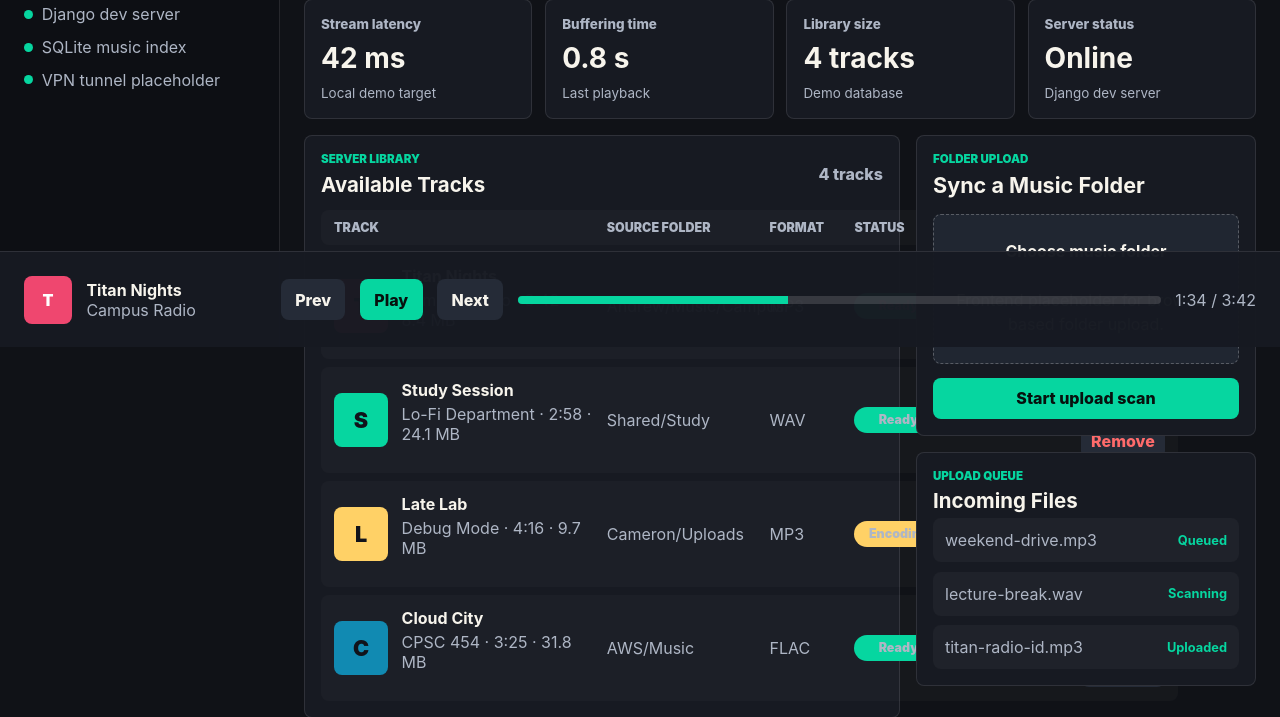
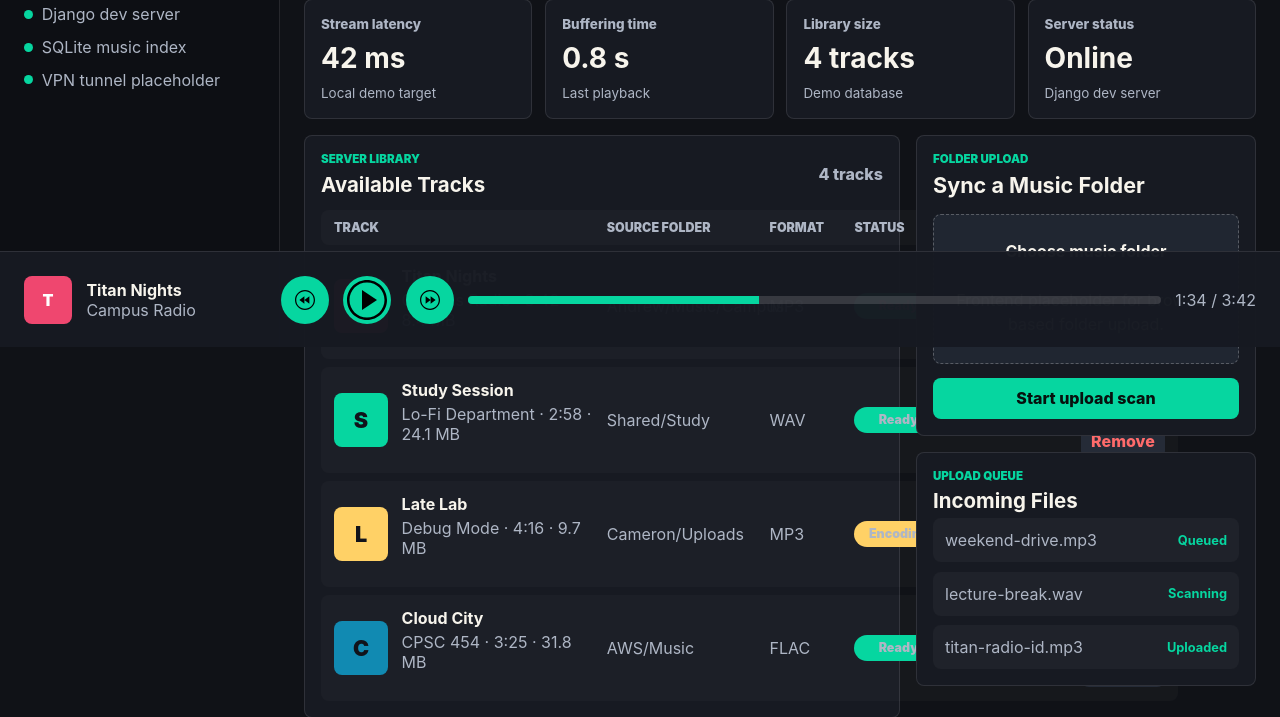
Before and after one commit to ChristopherAsc/CPSC454_MusicStreaming, a Django app: page / in a window 1280 px wide. Shown: the part 453-1170 px from the top of the page. Run offline with Django 5.2, Linux system fonts and the light colour scheme.

Commit message:
updated icons at bottom

```diff
--- a/betterTitanRadio/music/static/music/app.js
+++ b/betterTitanRadio/music/static/music/app.js
@@ -8,6 +8,8 @@ const playerCover = document.querySelector('#player-cover');
 const heroTitle = document.querySelector('#hero-title');
 const heroMeta = document.querySelector('#hero-meta');
 const playToggle = document.querySelector('#play-toggle');
+let playIcon = document.querySelector('#play-icon');
+let pauseIcon = document.querySelector('#pause-icon');
 const progressBar = document.querySelector('#progress-bar');
 
 function setNowPlaying(title, artist) {
@@ -16,8 +18,31 @@ function setNowPlaying(title, artist) {
     playerCover.textContent = title.charAt(0);
     heroTitle.textContent = title;
     heroMeta.textContent = `${artist} · Streaming preview from the server library.`;
-    playToggle.textContent = 'Pause';
     progressBar.style.width = '18%';
+}
+
+function setPlaybackState(isPlaying) {
+    if (!playToggle) {
+        return;
+    }
+
+    if (!playIcon || !pauseIcon) {
+        playToggle.innerHTML = `
+            <img id="play-icon" src="/static/music/images/play.svg" alt="Play" class="image-button">
+            <img id="pause-icon" src="/static/music/images/pause.svg" alt="Pause" style="display: none;" class="image-button">
+        `;
+        playIcon = playToggle.querySelector('#play-icon');
+        pauseIcon = playToggle.querySelector('#pause-icon');
+    }
+
+    if (!playIcon || !pauseIcon) {
+        return;
+    }
+
+    playIcon.style.display = isPlaying ? 'none' : 'block';
+    pauseIcon.style.display = isPlaying ? 'block' : 'none';
+    playIcon.hidden = isPlaying;
+    pauseIcon.hidden = !isPlaying;
 }
 
 playButtons.forEach((button) => {
@@ -27,8 +52,11 @@ playButtons.forEach((button) => {
 });
 
 playToggle.addEventListener('click', () => {
-    playToggle.textContent = playToggle.textContent === 'Play' ? 'Pause' : 'Play';
+    const isPlaying = playIcon.hidden;
+    setPlaybackState(!isPlaying);
 });
+
+setPlaybackState(false);
 
 searchInput.addEventListener('input', () => {
     const query = searchInput.value.trim().toLowerCase();
--- a/betterTitanRadio/music/static/music/styles.css
+++ b/betterTitanRadio/music/static/music/styles.css
@@ -211,6 +211,16 @@ h1 {
     width: 100%;
 }
 
+#play-icon,
+#pause-icon {
+    width: 40px;
+    height: 40px;
+    object-fit: contain;
+}
+
+.image-button {
+    display: block;
+}
 .hero {
     align-items: center;
     background:
@@ -250,7 +260,11 @@ h1 {
 
 .secondary-button,
 .icon-button,
-.danger-button,
+.danger-button {
+    background: var(--panel-lift);
+    color: var(--text);
+}
+
 .player-bar button {
     background: var(--panel-lift);
     color: var(--text);
@@ -566,9 +580,40 @@ h1 {
     min-width: 180px;
 }
 
-.player-bar .primary-control {
+.player-bar button.primary-control {
+    align-items: center;
     background: var(--green);
+    border-radius: 50%;
     color: #07110e;
+    display: inline-flex;
+    height: 48px;
+    justify-content: center;
+    min-width: 48px;
+    padding: 0;
+    overflow: hidden;
+}
+
+.player-bar button.primary-control img {
+    height: 20px;
+    width: 20px;
+}
+
+.player-bar button[class*="icon-button"] {
+    align-items: center;
+    background: var(--green);
+    border-radius: 50%;
+    color: #07110e;
+    display: inline-flex;
+    height: 48px;
+    justify-content: center;
+    min-width: 48px;
+    padding: 0;
+    overflow: hidden;
+}
+
+.player-bar button[class*="icon-button"] img {
+    height: 20px;
+    width: 20px;
 }
 
 .progress {
--- a/betterTitanRadio/music/templates/music/home.html
+++ b/betterTitanRadio/music/templates/music/home.html
@@ -5,7 +5,7 @@
     <meta charset="UTF-8">
     <meta name="viewport" content="width=device-width, initial-scale=1.0">
     <title>Better Titan Radio</title>
-    <link rel="stylesheet" href="{% static 'music/styles.css' %}">
+    <link rel="stylesheet" href="{% static 'music/styles.css' %}?v=2">
 </head>
 <body>
     <div class="app-shell">
@@ -158,15 +158,22 @@
                 <strong id="player-title">Titan Nights</strong>
                 <span id="player-artist">Campus Radio</span>
             </div>
-            <button type="button" aria-label="Previous song">Prev</button>
-            <button id="play-toggle" class="primary-control" type="button" aria-label="Play or pause">Play</button>
-            <button type="button" aria-label="Next song">Next</button>
+            <button type="button" aria-label="Previous song" class="primary-control icon-button">
+                <img src="{% static 'music/images/rewind.svg' %}" alt="Previous" class="image-button">
+            </button>
+            <button id="play-toggle" class="primary-control" type="button" aria-label="Play or pause">
+                <img id="play-icon" src="{% static 'music/images/play.svg' %}" alt="Play" class="image-button">
+                <img id="pause-icon" src="{% static 'music/images/pause.svg' %}" alt="Pause" hidden>
+            </button>
+            <button type="button" aria-label="Next song" class="primary-control icon-button">
+                <img src="{% static 'music/images/fastforward.svg' %}" alt="Next" class="image-button">
+            </button>
             <div class="progress" aria-hidden="true">
                 <span id="progress-bar"></span>
             </div>
             <span class="time-code">1:34 / 3:42</span>
         </footer>
     </div>
-    <script src="{% static 'music/app.js' %}"></script>
+    <script src="{% static 'music/app.js' %}?v=2"></script>
 </body>
 </html>
```
Also changed, not shown: betterTitanRadio/music/images/fastforward.svg (added), betterTitanRadio/music/images/pause.svg (added), betterTitanRadio/music/images/play.svg (added), betterTitanRadio/music/images/rewind.svg (added), betterTitanRadio/music/static/music/images/fastforward.svg (added), betterTitanRadio/music/static/music/images/pause.svg (added), betterTitanRadio/music/static/music/images/play.svg (added), betterTitanRadio/music/static/music/images/rewind.svg (added).
